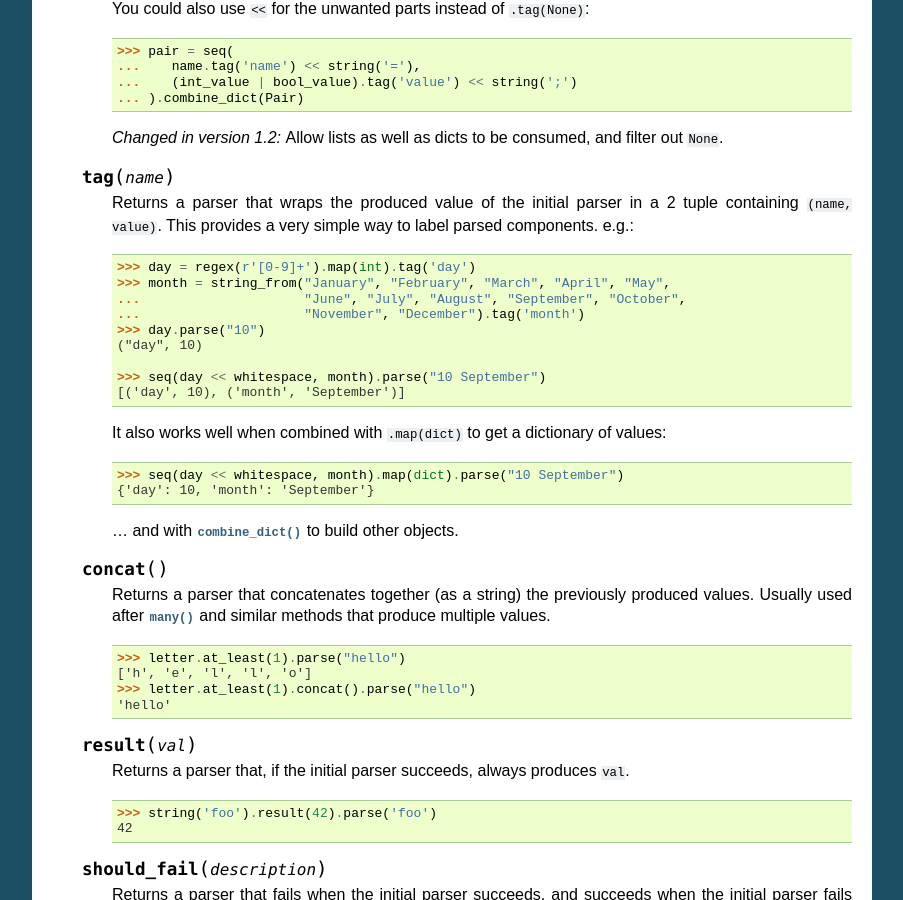
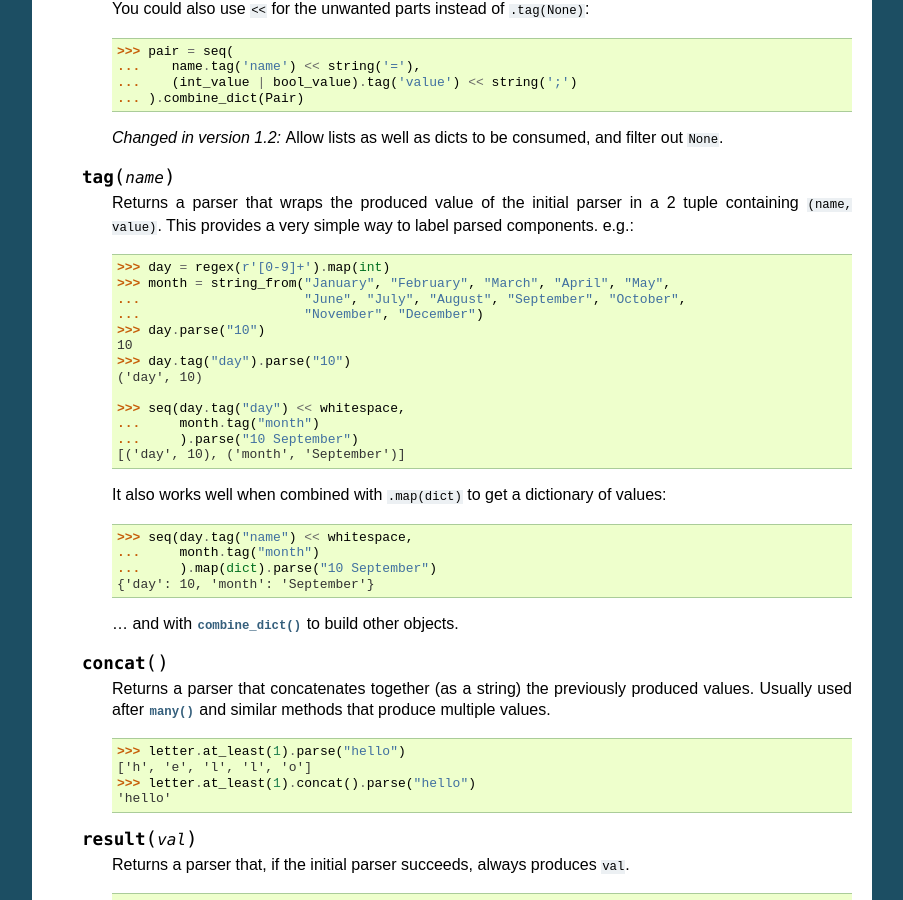
Before and after one commit to python-parsy/parsy, a Sphinx documentation site: the page built from docs/ref/methods_and_combinators.rst, in a window 1280 px wide and 900 px high, scrolled down 3677 px. Shown: the whole window, without its empty margins (198-1101 px from the left). Built offline with Sphinx 7.4.7, drawn with Linux system fonts in a browser that asks for light colours.

Commit message:
Better docs for 'tag'

```diff
--- a/docs/ref/methods_and_combinators.rst
+++ b/docs/ref/methods_and_combinators.rst
@@ -271,14 +271,18 @@ can be used and manipulated as below.
 
       .. code:: python
 
-         >>> day = regex(r'[0-9]+').map(int).tag('day')
+         >>> day = regex(r'[0-9]+').map(int)
          >>> month = string_from("January", "February", "March", "April", "May",
          ...                     "June", "July", "August", "September", "October",
-         ...                     "November", "December").tag('month')
+         ...                     "November", "December")
          >>> day.parse("10")
-         ("day", 10)
+         10
+         >>> day.tag("day").parse("10")
+         ('day', 10)
 
-         >>> seq(day << whitespace, month).parse("10 September")
+         >>> seq(day.tag("day") << whitespace,
+         ...     month.tag("month")
+         ...     ).parse("10 September")
          [('day', 10), ('month', 'September')]
 
       It also works well when combined with ``.map(dict)`` to get a dictionary
@@ -286,7 +290,9 @@ can be used and manipulated as below.
 
       .. code:: python
 
-         >>> seq(day << whitespace, month).map(dict).parse("10 September")
+         >>> seq(day.tag("name") << whitespace,
+         ...     month.tag("month")
+         ...     ).map(dict).parse("10 September")
          {'day': 10, 'month': 'September'}
 
       ... and with :meth:`combine_dict` to build other objects.
```
